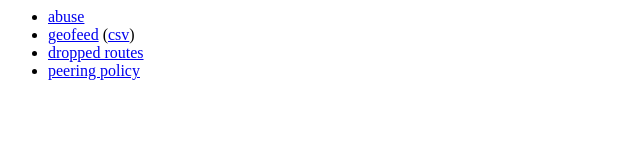
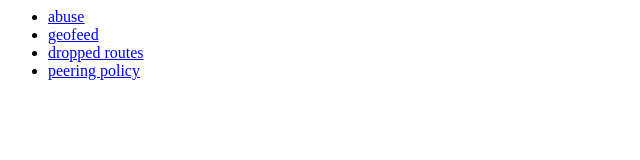
Before and after one commit to jonas-busch/as203333.jonasbusch.de, a plain HTML site: page index.html in a window 1280 px wide. Shown: the full height of the page, 0-640 px from the left. Drawn offline with Linux system fonts and the light colour scheme.

Commit message:
Update index.html

```diff
--- a/index.html
+++ b/index.html
@@ -2,7 +2,7 @@
 <body>
 <ul>
     <li><a href="abuse.txt">abuse</a></li>
-    <li><a href="geofeed.txt">geofeed</a>   (<a href="geofeed.csv">csv</a>)</li>
+    <li><a href="https://github.com/jonas-busch/as203333.jonasbusch.de/blob/main/geofeed.csv">geofeed</a>
     <li><a href="dropped_routes.txt">dropped routes</a></li>
     <li><a href="peering_policy.txt">peering policy</a></li>
 </ul>
```
